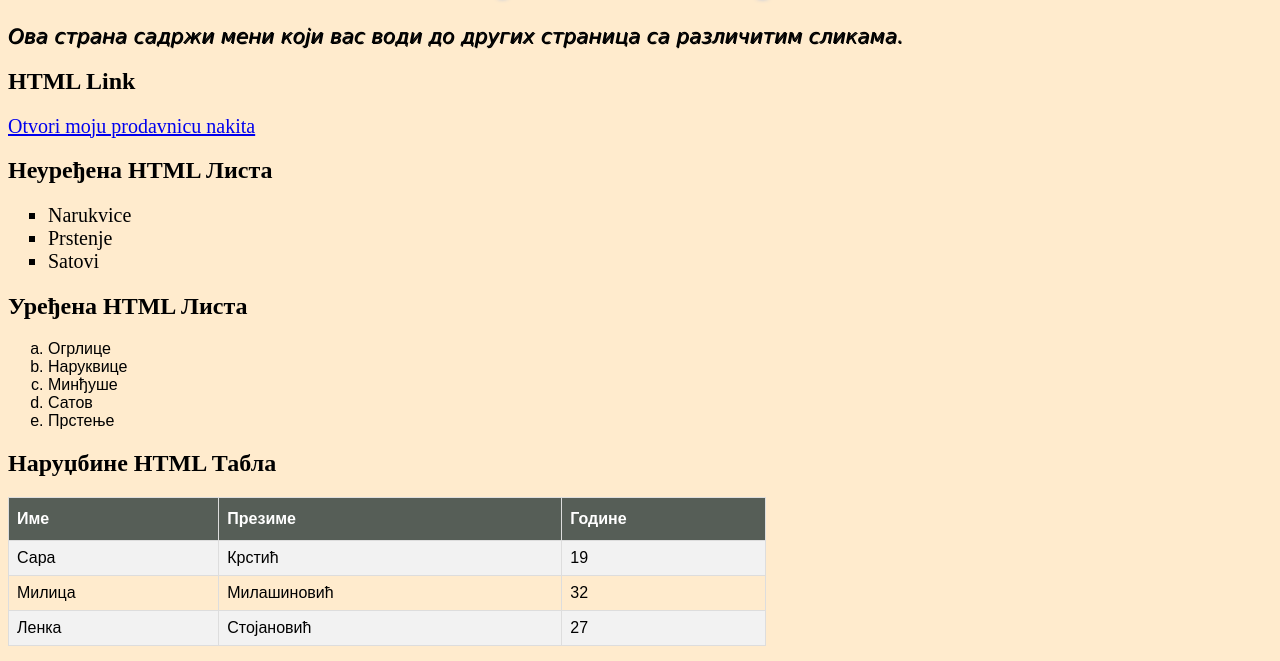
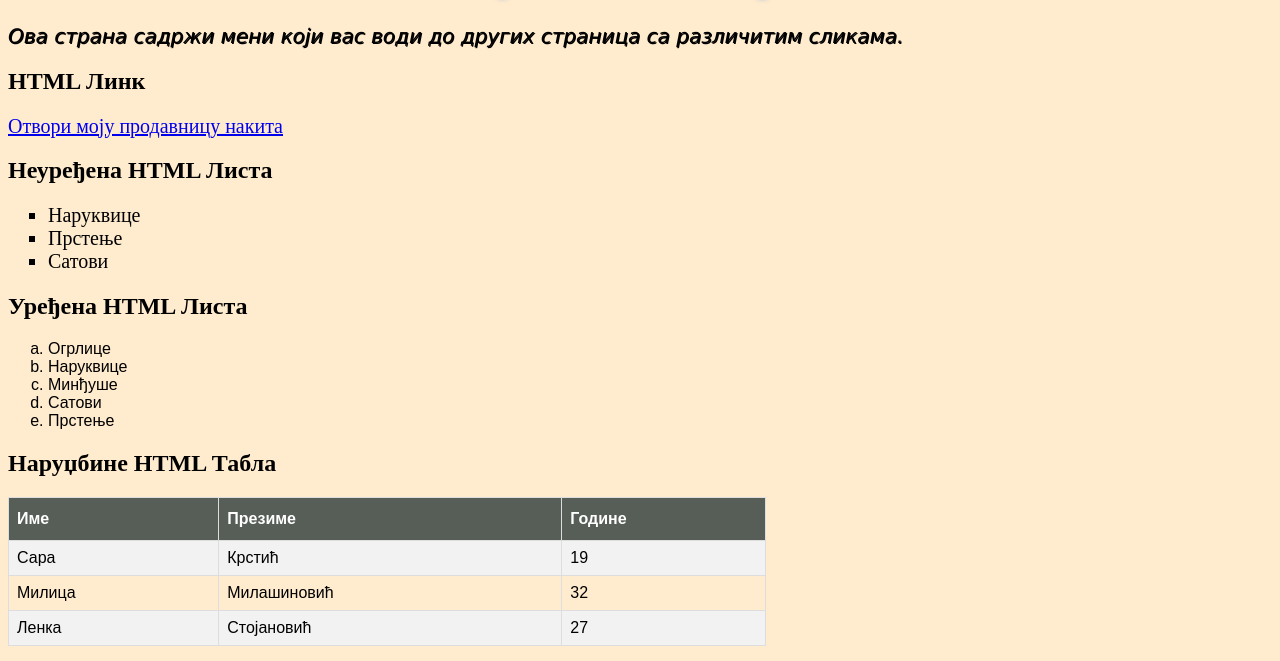
Before and after one commit to katarina004/nakitkatarina, a plain HTML site: page index.html in a window 1280 px wide. Shown: the part 136-797 px from the top of the page. Drawn offline with Linux system fonts and the light colour scheme.

Commit message:
Update index.html

```diff
--- a/index.html
+++ b/index.html
@@ -18,20 +18,20 @@
 
 <h1>Моја насловна страна</h1>
 <p>Ова страна садржи мени који вас води до других страница са различитим сликама.</p>
-<h2>HTML Link</h2>
-<a  style="font-size:20px" href=https://nakiti-katarina.weeblysite.com/>Otvori moju prodavnicu nakita</a>
+<h2>HTML Линк</h2>
+<a  style="font-size:20px" href=https://nakiti-katarina.weeblysite.com/>Отвори моју продавницу накита</a>
 <h2>Неуређена HTML Листа</h2>
 <ul class="c">
-  <li>Narukvice</li>
-  <li>Prstenje</li>
-  <li>Satovi</li>
+  <li>Наруквице</li>
+  <li>Прстење</li>
+  <li>Сатови</li>
 </ul>
 <h2>Уређена HTML Листа</h2>
 <ol>
   <li>Огрлице</li>
   <li>Наруквице</li>
   <li>Минђуше</li>
-  <li>Сатов</li>
+  <li>Сатови</li>
   <li>Прстење</li>
 </ol>
 <h2>Наруџбине HTML Табла</h2>
```
